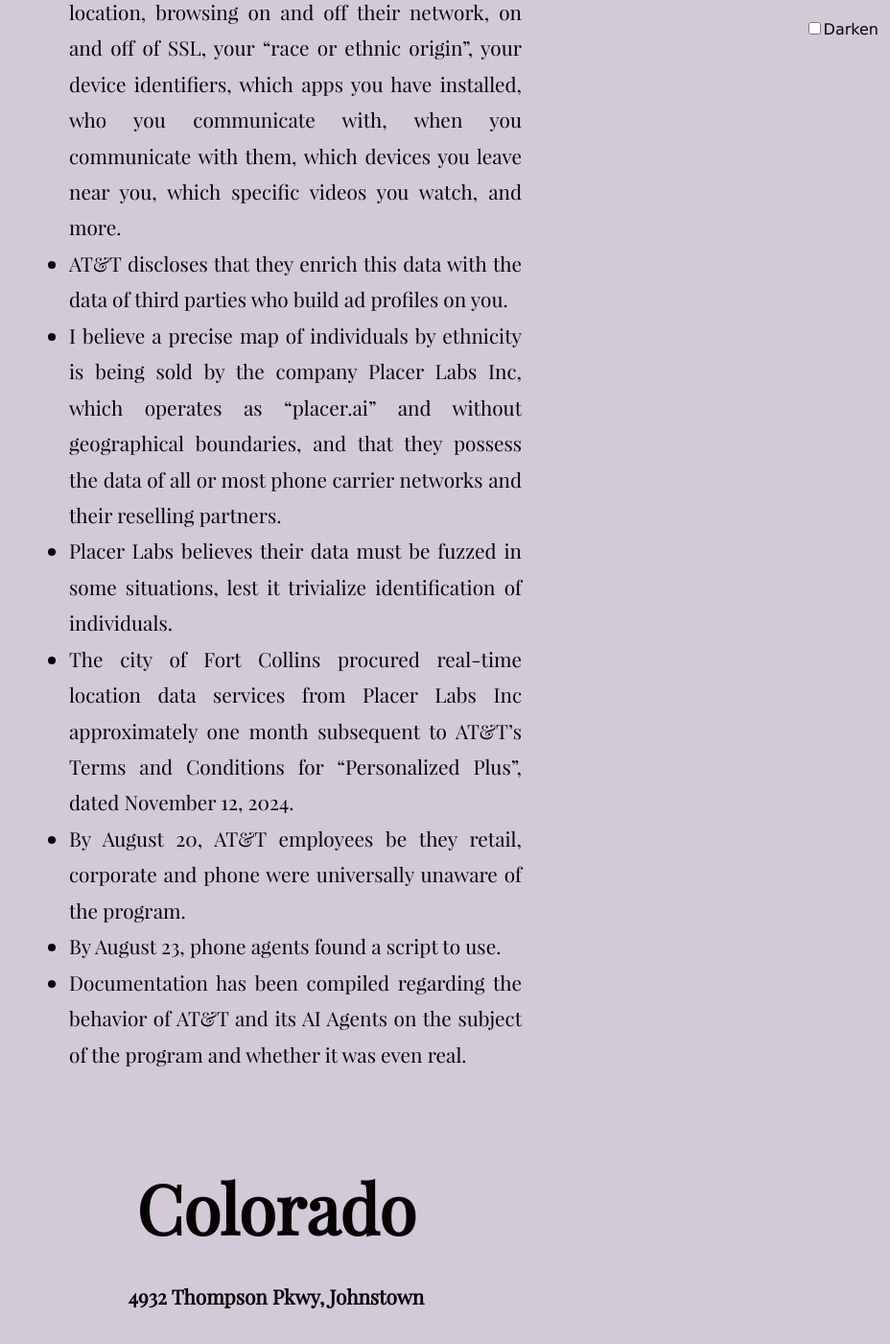
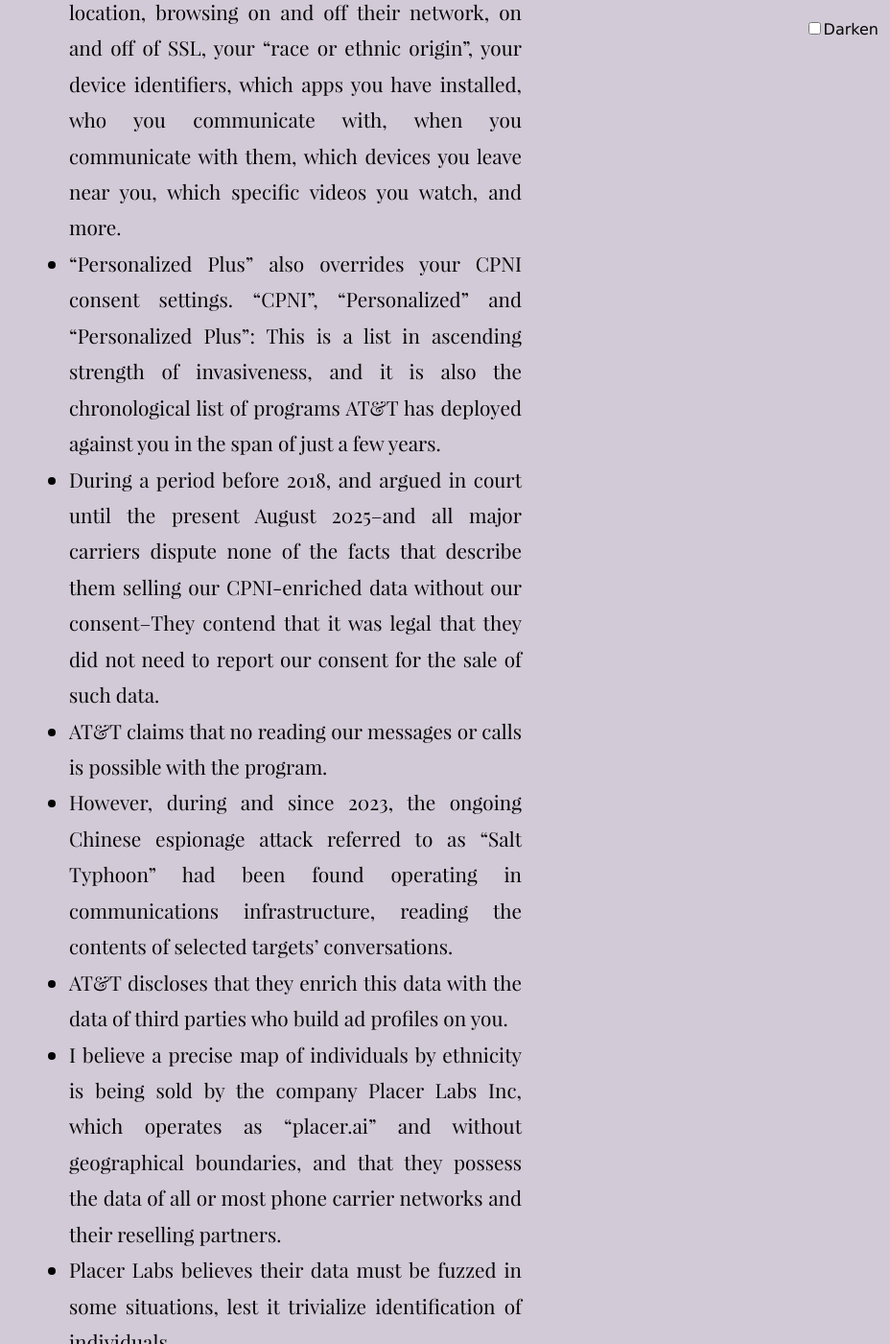
Before and after one commit to tiliv/antibody, a Jekyll site: the page built from docs/journal/autumn-ryan-Personalized-Plus/index.md, in a window 1280 px wide and 1400 px high, scrolled down 1805 px. Shown: the whole window at 96% size, without its empty margins (352-1280 px from the left). Built offline with Jekyll 4.4.1, drawn with Linux system fonts in a browser that asks for light colours.

Commit message:
Add lawsuit background and Salt Typhoon

```diff
--- a/docs/journal/autumn-ryan-Personalized-Plus/index.md
+++ b/docs/journal/autumn-ryan-Personalized-Plus/index.md
@@ -23,6 +23,10 @@
 - This program overrides customer CPNI consent choices, and is tooled explicitly to operate "regardless of your state".
 - This program supercedes but includes participation in the "Personalized" program, which they disclose is illegal in the following states: CO, CT, DE, IA, IN, KY, MD, MN, MT, NE, NH, NJ, OR, TN, TX, UT, and VA.
 - "Personalized Plus" re-enables the undisclosed sale and transfer of your personal details, precise location, browsing on and off their network, on and off of SSL, your "race or ethnic origin", your device identifiers, which apps you have installed, who you communicate with, when you communicate with them, which devices you leave near you, which specific videos you watch, and more.
+- "Personalized Plus" also overrides your CPNI consent settings. "CPNI", "Personalized" and "Personalized Plus": This is a list in ascending strength of invasiveness, and it is also the chronological list of programs AT&T has deployed against you in the span of just a few years.
+- During a period before 2018, and argued in court until the present August 2025--and all major carriers dispute none of the facts that describe them selling our CPNI-enriched data without our consent--They contend that it was legal that they did not need to report our consent for the sale of such data.
+- AT&T claims that no reading our messages or calls is possible with the program.
+- However, during and since 2023, the ongoing Chinese espionage attack referred to as "Salt Typhoon" had been found operating in communications infrastructure, reading the contents of selected targets' conversations.
 - AT&T discloses that they enrich this data with the data of third parties who build ad profiles on you.
 - I believe a precise map of individuals by ethnicity is being sold by the company Placer Labs Inc, which operates as "placer.ai" and without geographical boundaries, and that they possess the data of all or most phone carrier networks and their reselling partners.
 - Placer Labs believes their data must be fuzzed in some situations, lest it trivialize identification of individuals.
```
